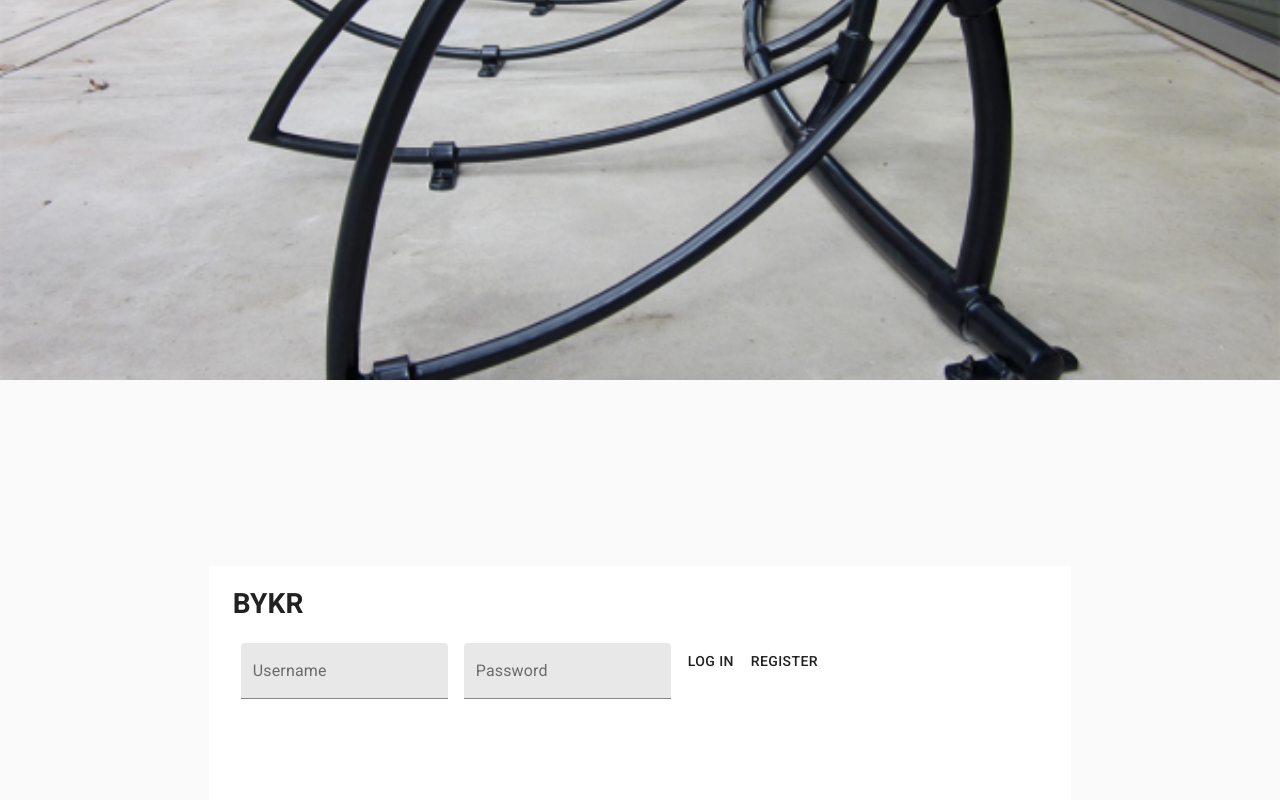
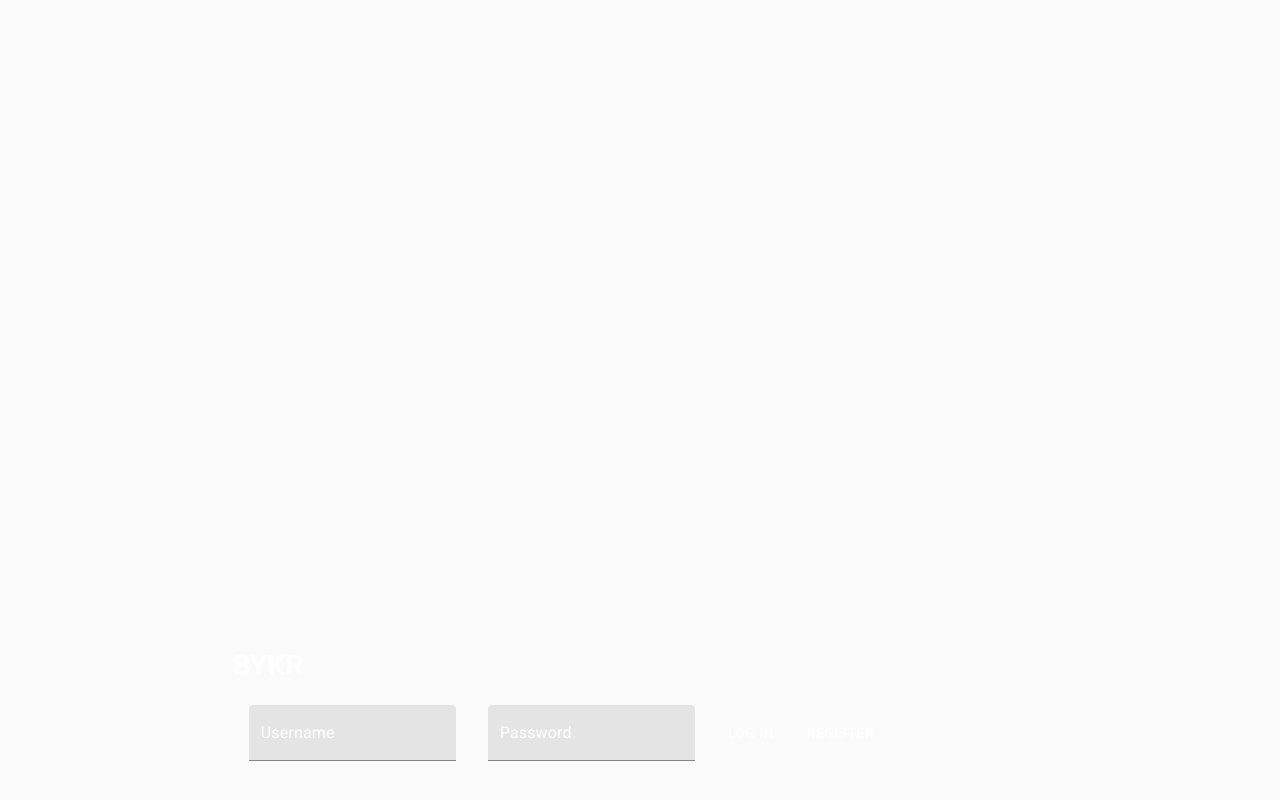
Before and after one commit to dmheisel/BYKR, a React (Create React App) app: page /home/1/1#/home in a window 1280 px wide. Shown: the part 420-1220 px from the top of the page. After the commit the page ends 1181 px from the top, so only its background shows below. Built offline with nearby package versions, Linux system fonts and the light colour scheme; no server answers.

Commit message:
updated login and registration pages for new background and styles

```diff
--- a/src/components/LoginPage/LoginPage.jsx
+++ b/src/components/LoginPage/LoginPage.jsx
@@ -2,27 +2,34 @@ import React, { Component } from 'react';
 import { connect } from 'react-redux';
 import { TextField, Button, Container } from '@material-ui/core';
 import { withStyles } from '@material-ui/core/styles';
-import Background from '../Views/Bike-Rack.png';
+import Logo from '../Views/BYKR_LOGO.png'
 
 const styles = theme => ({
 	root: {
-		backgroundImage: `url(${Background})`,
+		backgroundImage: `url(${Logo})`,
 		backgroundRepeat: 'no-repeat',
-		backgroundSize: 'cover',
-		backgroundPosition: 'top',
+		backgroundPosition: '50% 15%',
 		height: '100vh',
 		width: '100vw',
 		display: 'flex'
 	},
 	formContainer: {
 		width: '70%',
-		height: '300px',
-		marginTop: '80%',
-		backgroundColor: 'white'
+		maxHeight: '300px',
+		marginTop: '85%',
+		borderRadius: '25px',
+		backgroundColor: theme.palette.primary.light,
+		color: theme.palette.primary.contrastText
 	},
 	textField: {
 		marginLeft: theme.spacing(1),
-		marginRight: theme.spacing(1)
+		marginRight: theme.spacing(1),
+		color: theme.palette.primary.contrastText
+	},
+	button: {
+		color: theme.palette.primary.contrastText,
+		margin: theme.spacing(1),
+		padding: theme.spacing(1)
 	}
 });
 
@@ -62,6 +69,8 @@ class LoginPage extends Component {
 					<form onSubmit={this.login}>
 						<h1>BYKR</h1>
 						<TextField
+							InputLabelProps={{ className: classes.textField }}
+							InputProps={{ className: classes.textField }}
 							className={classes.textField}
 							label='Username'
 							variant='filled'
@@ -69,6 +78,8 @@ class LoginPage extends Component {
 							onChange={this.handleInputChangeFor('username')}
 						/>
 						<TextField
+							InputLabelProps={{ className: classes.textField }}
+							InputProps={{ className: classes.textField }}
 							className={classes.textField}
 							type='password'
 							label='Password'
@@ -76,10 +87,12 @@ class LoginPage extends Component {
 							value={this.state.password}
 							onChange={this.handleInputChangeFor('password')}
 						/>
-						<Button type='submit'>Log In</Button>
+						<Button className={classes.button} type='submit'>
+							Log In
+						</Button>
 						<Button
 							type='button'
-							className='link-button'
+							className={classes.button}
 							onClick={() => {
 								this.props.dispatch({ type: 'SET_TO_REGISTER_MODE' });
 							}}>
--- a/src/components/RegisterPage/RegisterPage.jsx
+++ b/src/components/RegisterPage/RegisterPage.jsx
@@ -3,13 +3,14 @@ import { connect } from 'react-redux';
 import { TextField, Button, Container } from '@material-ui/core';
 import { withStyles } from '@material-ui/core/styles';
 import Background from '../Views/Bike-Rack.png';
+import Logo from '../Views/BYKR_LOGO.png';
+
 
 const styles = theme => ({
 	root: {
-		backgroundImage: `url(${Background})`,
+		backgroundImage: `url(${Logo})`,
 		backgroundRepeat: 'no-repeat',
-		backgroundSize: 'cover',
-		backgroundPosition: 'top',
+		backgroundPosition: '50% 15%',
 		height: '100vh',
 		width: '100vw',
 		display: 'flex'
@@ -17,12 +18,20 @@ const styles = theme => ({
 	formContainer: {
 		width: '70%',
 		height: '300px',
-		marginTop: '80%',
-		backgroundColor: 'white'
+		marginTop: '85%',
+		borderRadius: '25px',
+		backgroundColor: theme.palette.primary.light,
+		color: theme.palette.primary.contrastText
 	},
 	textField: {
 		marginLeft: theme.spacing(1),
-		marginRight: theme.spacing(1)
+		marginRight: theme.spacing(1),
+		color: theme.palette.primary.contrastText
+	},
+	button: {
+		color: theme.palette.primary.contrastText,
+		margin: theme.spacing(1),
+		padding: theme.spacing(1)
 	}
 });
 class RegisterPage extends Component {
@@ -63,6 +72,8 @@ class RegisterPage extends Component {
 					<form onSubmit={this.registerUser}>
 						<h1>Register</h1>
 						<TextField
+							InputLabelProps={{ className: classes.textField }}
+							InputProps={{ className: classes.textField }}
 							className={classes.textField}
 							label='Username'
 							variant='filled'
@@ -70,6 +81,8 @@ class RegisterPage extends Component {
 							onChange={this.handleInputChangeFor('username')}
 						/>
 						<TextField
+							InputLabelProps={{ className: classes.textField }}
+							InputProps={{ className: classes.textField }}
 							className={classes.textField}
 							type='password'
 							label='Password'
@@ -78,14 +91,17 @@ class RegisterPage extends Component {
 							onChange={this.handleInputChangeFor('password')}
 						/>
 						<TextField
+							InputLabelProps={{ className: classes.textField }}
+							InputProps={{ className: classes.textField }}
 							className={classes.textField}
 							label="Your City"
 							variant="filled"
 							value={this.state.location}
 							onChange={this.handleInputChangeFor('location')}
 							/>
-						<Button type='submit'>Register</Button>
+						<Button className={classes.button} type='submit'>Register</Button>
 						<Button
+							className={classes.button}
 							onClick={() => {
 								this.props.dispatch({ type: 'SET_TO_LOGIN_MODE' });
 							}}>
```
